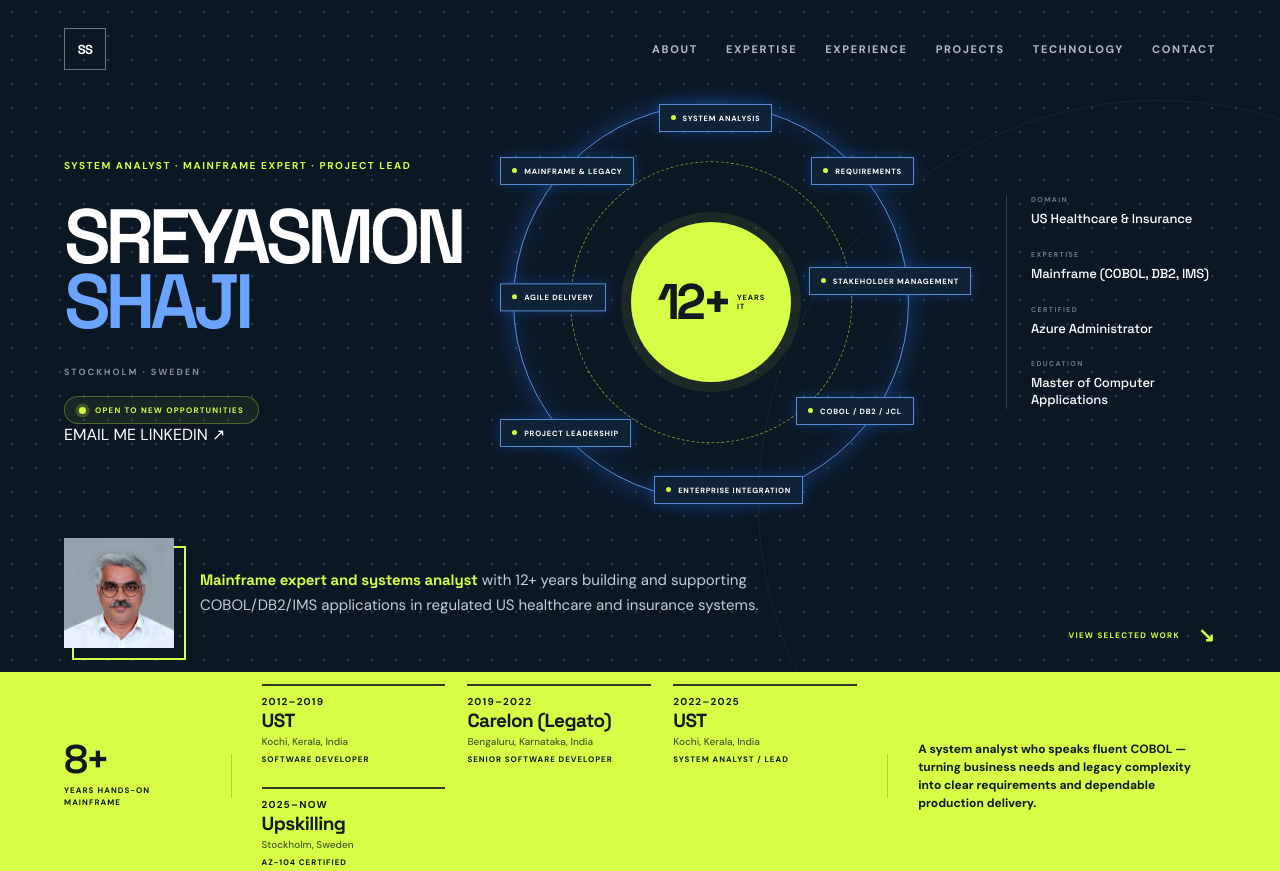
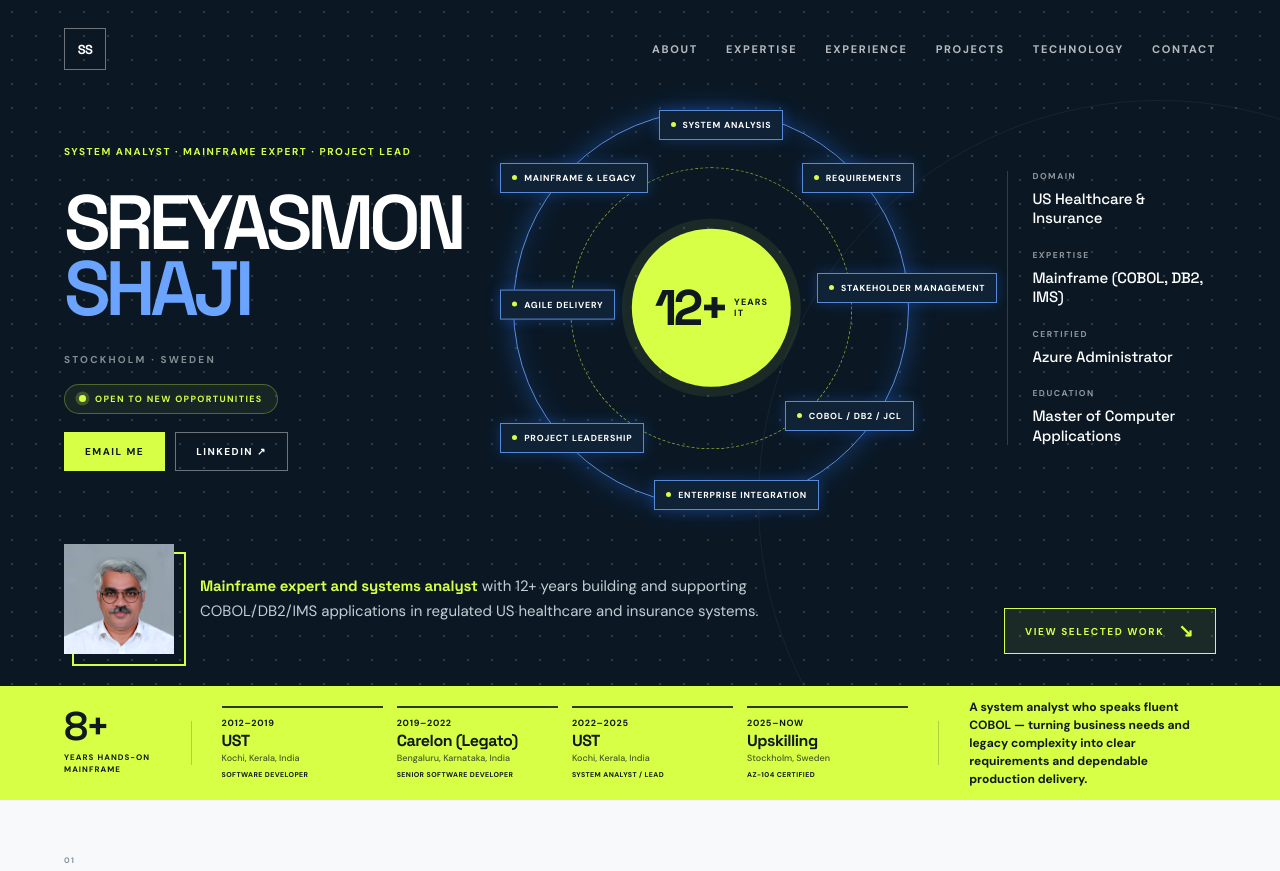
Before and after one commit to Sreyasmon-Shaji/Sreyasmon-Shaji.github.io, a plain HTML site: page index.html in a window 1280 px wide. Shown: the top 871 px of the page. Drawn offline with Linux system fonts and the light colour scheme.

Commit message:
Update style.css

```diff
--- a/style.css
+++ b/style.css
@@ -100,7 +100,7 @@ a {
     min-height: 480px;
     background: var(--navy);
     color: #fff;
-    padding: 82px 5vw 24px;
+    padding: 76px 5vw 20px;
     position: relative;
     overflow: hidden;
     display: flex;
@@ -160,7 +160,7 @@ a {
 
 .hero-location {
     margin-top: 32px;
-    font-size: 9px;
+    font-size: 10px;
     letter-spacing: 0.22em;
     font-weight: 800;
     color: rgba(255,255,255,0.5);
@@ -175,7 +175,7 @@ a {
     border: 1px solid rgba(215,255,69,0.3);
     border-radius: 999px;
     background: rgba(215,255,69,0.06);
-    font-size: 8px;
+    font-size: 9px;
     font-weight: 800;
     letter-spacing: 0.15em;
     color: var(--lime);
@@ -201,7 +201,8 @@ a {
 
 .hero-orbit {
     position: relative;
-    width: min(440px, 37vw);
+    width: min(440px, 37vw, max(400px, calc(100vh - 340px)));
+    width: min(440px, 37vw, max(400px, calc(100svh - 340px)));
     flex: 0 0 auto;
     aspect-ratio: 1;
     margin: 0;
@@ -232,8 +233,8 @@ a {
 
 .orbit-core {
     position: absolute;
-    width: 160px;
-    height: 160px;
+    width: 36%;
+    aspect-ratio: 1;
     border-radius: 50%;
     background: var(--lime);
     color: var(--dark);
@@ -255,7 +256,7 @@ a {
 }
 
 .orbit-core span {
-    font-size: 7.5px;
+    font-size: 9px;
     font-weight: 900;
     line-height: 1.25;
     letter-spacing: 0.12em;
@@ -267,9 +268,9 @@ a {
     border: 1px solid rgba(107,164,255,0.8);
     background: #0f2236;
     box-shadow: 0 0 14px rgba(36,119,255,0.28);
-    font-size: 7.6px;
+    font-size: 8.8px;
     font-weight: 800;
-    letter-spacing: 0.1em;
+    letter-spacing: 0.09em;
     color: #fff;
     white-space: nowrap;
 }
@@ -301,7 +302,7 @@ a {
 
 .label-three {
     top: 42%;
-    right: -9%;
+    right: -15%;
 }
 
 .label-four {
@@ -337,14 +338,14 @@ a {
     z-index: 3;
     display: flex;
     align-items: center;
-    gap: 40px;
+    gap: 76px;
     min-width: 0;
 }
 
 .hero-facts {
     flex: 1 1 0;
     min-width: 0;
-    max-width: 210px;
+    max-width: 230px;
     margin-left: auto;
     padding-left: 24px;
     border-left: 1px solid rgba(255,255,255,0.16);
@@ -356,16 +357,16 @@ a {
 .fact span {
     display: block;
     margin-bottom: 7px;
-    font-size: 7px;
-    font-weight: 900;
-    letter-spacing: 0.2em;
-    color: rgba(255,255,255,0.42);
+    font-size: 8.5px;
+    font-weight: 900;
+    letter-spacing: 0.18em;
+    color: rgba(255,255,255,0.55);
 }
 
 .fact strong {
     display: block;
     font-family: "Space Grotesk", sans-serif;
-    font-size: 13px;
+    font-size: 15px;
     font-weight: 500;
     line-height: 1.3;
     letter-spacing: -0.01em;
@@ -432,16 +433,59 @@ a {
 
 .hero-link {
     display: flex;
-    gap: 18px;
+    gap: 14px;
     align-items: center;
-    font-size: 8px;
+    padding: 13px 20px;
+    border: 1px solid var(--lime);
+    background: rgba(215,255,69,0.08);
+    font-size: 10px;
     font-weight: 900;
     letter-spacing: 0.16em;
     color: var(--lime);
+    transition: background 0.2s ease, color 0.2s ease;
+}
+
+.hero-link:hover {
+    background: var(--lime);
+    color: var(--navy);
 }
 
 .hero-link span {
-    font-size: 20px;
+    font-size: 18px;
+    line-height: 1;
+}
+
+.hero-cta {
+    display: flex;
+    flex-wrap: wrap;
+    gap: 10px;
+    margin-top: 18px;
+}
+
+.cta-btn {
+    padding: 12px 20px;
+    font-size: 10px;
+    font-weight: 900;
+    letter-spacing: 0.15em;
+    border: 1px solid rgba(255,255,255,0.4);
+    color: #fff;
+    transition: background 0.2s ease, color 0.2s ease, border-color 0.2s ease;
+}
+
+.cta-primary {
+    background: var(--lime);
+    border-color: var(--lime);
+    color: var(--navy);
+}
+
+.cta-primary:hover {
+    background: #fff;
+    border-color: #fff;
+}
+
+.cta-secondary:hover {
+    border-color: var(--lime);
+    color: var(--lime);
 }
 
 
@@ -452,7 +496,7 @@ a {
     min-height: 110px;
     background: var(--lime);
     display: grid;
-    grid-template-columns: 0.55fr 1px 2.4fr 1px 1.2fr;
+    grid-template-columns: 0.45fr 1px 3.2fr 1px 1.15fr;
     align-items: center;
     padding: 12px 5vw;
     gap: 30px;
@@ -482,8 +526,8 @@ a {
 
 .career-timeline {
     display: grid;
-    grid-template-columns: repeat(3, minmax(0, 1fr));
-    gap: 22px;
+    grid-template-columns: repeat(4, minmax(0, 1fr));
+    gap: 20px;
     min-width: 0;
 }
 
@@ -1463,6 +1507,32 @@ a {
 }
 
 
+/* Slightly tighter career timeline on mid-size laptops */
+@media (max-width: 1360px) {
+    .career-timeline {
+        gap: 14px;
+    }
+
+    .career-company {
+        font-size: 16px;
+    }
+
+    .career-place {
+        font-size: 9px;
+    }
+
+    .career-role {
+        font-size: 7px;
+        letter-spacing: 0.06em;
+    }
+
+    .career-years {
+        font-size: 9px;
+        letter-spacing: 0.08em;
+    }
+}
+
+
 /* Hide the at-a-glance column once there is no longer clean room
    for it beside the orbit. */
 @media (max-width: 1180px) {
@@ -1471,16 +1541,65 @@ a {
     }
 
     .label-three {
-        right: -14%;
+        right: -20%;
     }
 
     .orbit-core {
-        width: 140px;
-        height: 140px;
+        width: 33%;
     }
 
     .orbit-core strong {
         font-size: 44px;
+    }
+}
+
+
+/* Short laptop screens (browser toolbars use up height): keep the whole
+   first screen visible by tightening vertical space a little. */
+@media (min-width: 1051px) and (max-height: 760px) {
+    .hero {
+        padding-top: 66px;
+        padding-bottom: 14px;
+    }
+
+    .hero-orbit {
+        width: min(440px, 37vw, max(370px, calc(100vh - 330px)));
+        width: min(440px, 37vw, max(370px, calc(100svh - 330px)));
+    }
+
+    .orbit-label {
+        font-size: 7.8px;
+        padding: 7px 9px;
+    }
+
+    .orbit-core {
+        width: 34%;
+    }
+
+    .orbit-core strong {
+        font-size: 40px;
+    }
+
+    .eyebrow {
+        margin-bottom: 22px;
+    }
+
+    .hero-location {
+        margin-top: 22px;
+    }
+
+    .hero-bottom {
+        margin-top: 8px;
+    }
+
+    .hero-photo {
+        width: 92px;
+        height: 92px;
+    }
+
+    .positioning-strip {
+        padding-top: 8px;
+        padding-bottom: 8px;
     }
 }
 
```
